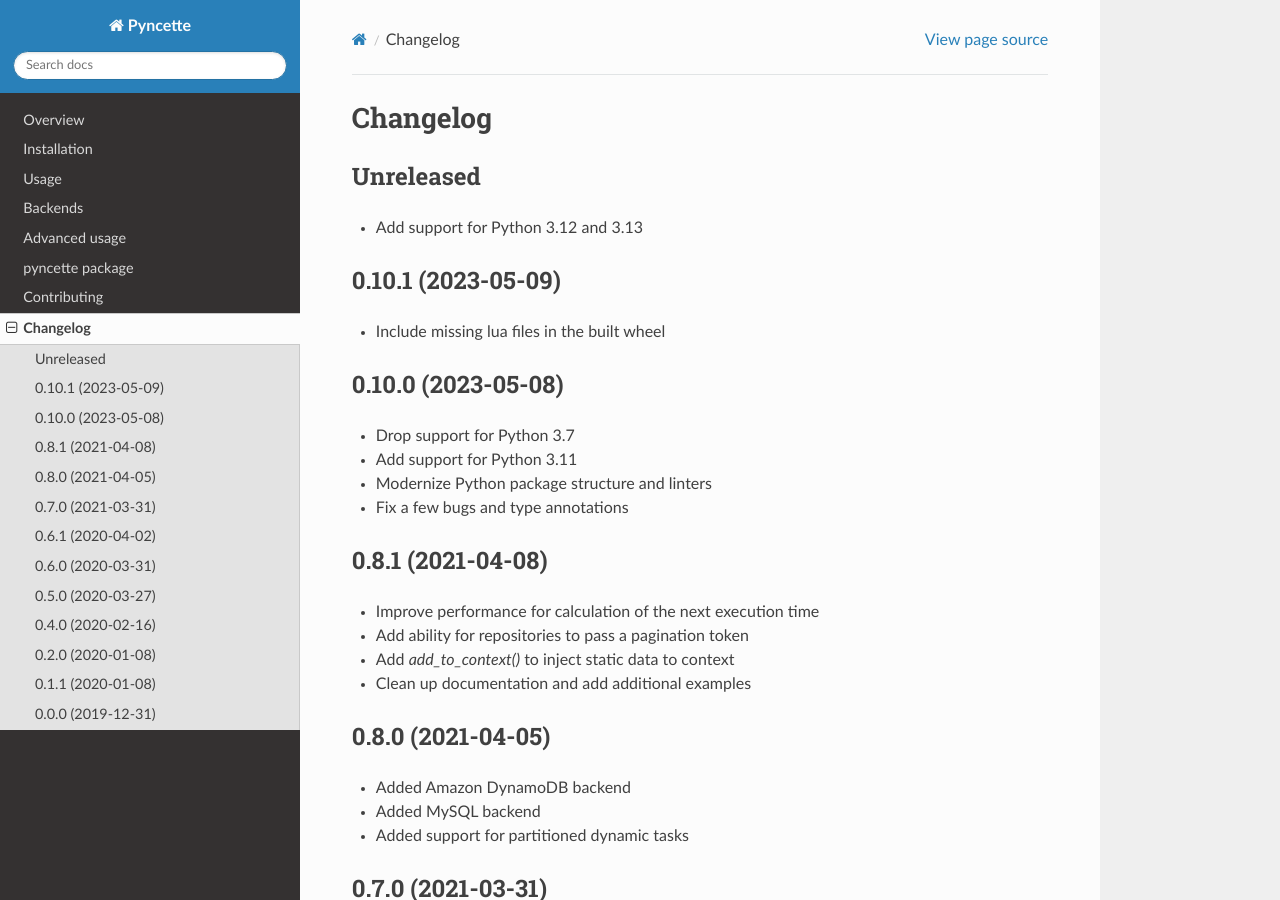
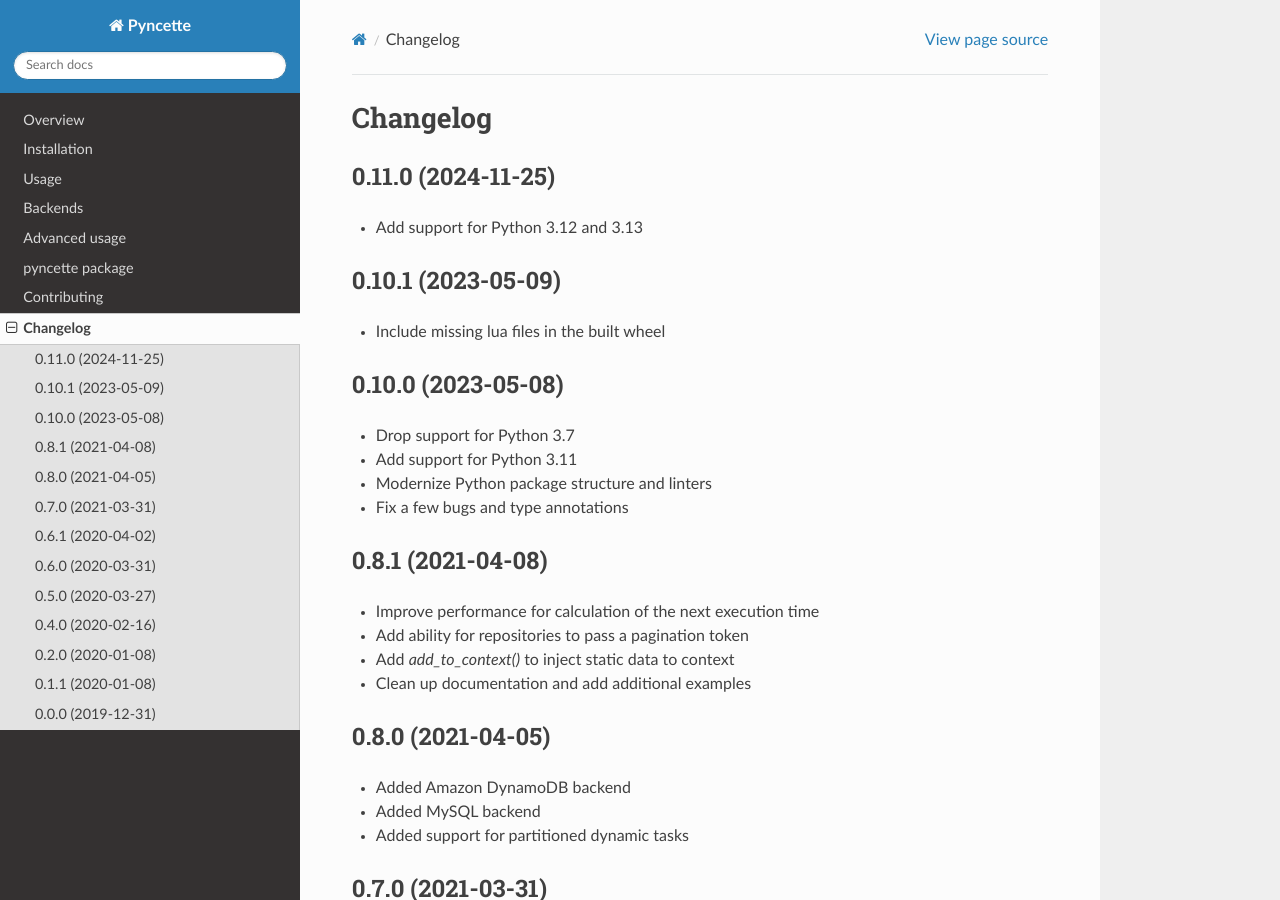
Before and after one commit to tibordp/pyncette, a Sphinx documentation site: the page built from docs/changelog.rst, in a window 1280 px wide and 900 px high. Built offline with Sphinx 7.4.7 and the Read the Docs theme 3.1.0, drawn with Linux system fonts in a browser that asks for light colours; pages that are not in the unit, such as notebooks, are missing from menus.

Commit message:
Bump version: 0.10.1 → 0.11.0

```diff
--- a/CHANGELOG.rst
+++ b/CHANGELOG.rst
@@ -2,8 +2,8 @@
 Changelog
 =========
 
-Unreleased
-----------
+0.11.0 (2024-11-25)
+-------------------
 * Add support for Python 3.12 and 3.13
 
 
--- a/README.rst
+++ b/README.rst
@@ -43,9 +43,9 @@ Overview
     :alt: Supported implementations
     :target: https://pypi.org/project/pyncette
 
-.. |commits-since| image:: https://img.shields.io/github/commits-since/tibordp/pyncette/v0.10.1.svg
+.. |commits-since| image:: https://img.shields.io/github/commits-since/tibordp/pyncette/v0.11.0.svg
     :alt: Commits since latest release
-    :target: https://github.com/tibordp/pyncette/compare/v0.10.1...master
+    :target: https://github.com/tibordp/pyncette/compare/v0.11.0...master
 
 
 
--- a/docs/conf.py
+++ b/docs/conf.py
@@ -17,7 +17,7 @@ project = "Pyncette"
 year = "2019"
 author = "Tibor Djurica Potpara"
 copyright = f"{year}, {author}"
-version = release = "0.10.1"
+version = release = "0.11.0"
 
 pygments_style = "trac"
 templates_path = ["."]
--- a/setup.py
+++ b/setup.py
@@ -24,7 +24,7 @@ extras = {
 
 setup(
     name="pyncette",
-    version="0.10.1",
+    version="0.11.0",
     license="MIT",
     description="A reliable distributed scheduler with pluggable storage backends",
     long_description="{}\n{}".format(
--- a/src/pyncette/__init__.py
+++ b/src/pyncette/__init__.py
@@ -1,4 +1,4 @@
-__version__ = "0.10.1"
+__version__ = "0.11.0"
 
 from .model import Context
 from .model import ExecutionMode
```
Also changed, not shown: .bumpversion.cfg.
